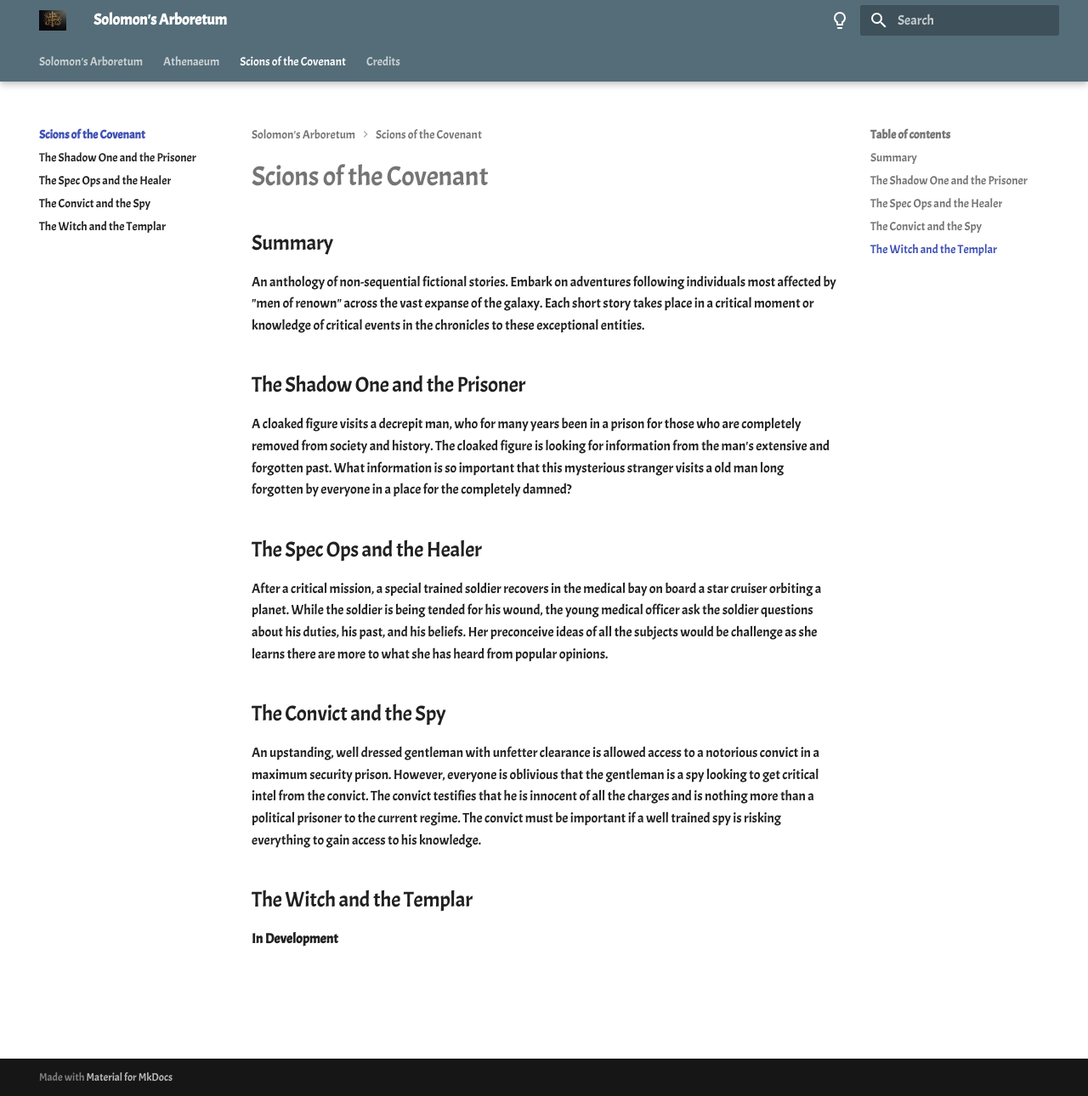
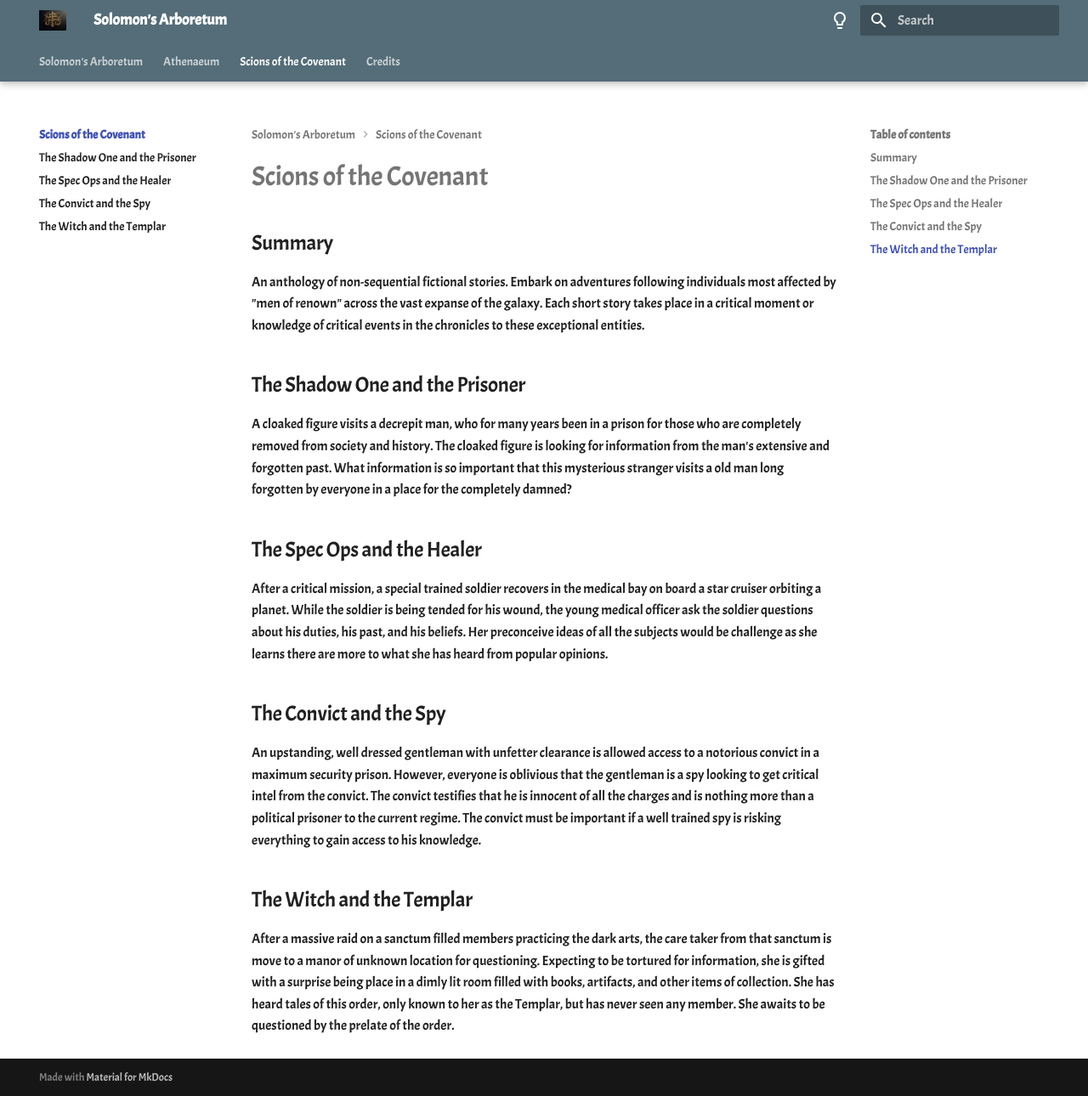
Before and after one commit to gamefreakcabe/solomons-arboretum, an MkDocs documentation site: the page built from docs/sotc/index.md, in a window 1280 px wide and 1290 px high. Shown: the whole window at 85% size. Built offline with MkDocs 1.6.1 and Material for MkDocs 9.7.7, drawn with Linux system fonts in a browser that asks for light colours.

Commit message:
minor changes

```diff
--- a/docs/sotc/index.md
+++ b/docs/sotc/index.md
@@ -18,4 +18,4 @@ An upstanding, well dressed gentleman with unfetter clearance is allowed access
 
 ## The Witch and the Templar
 
-**In Development**
+After a massive raid on a sanctum filled members practicing the dark arts, the care taker from that sanctum is move to a manor of unknown location for questioning. Expecting to be tortured for information, she is gifted with a surprise being place in a dimly lit room filled with books, artifacts, and other items of collection. She has heard tales of this order, only known to her as the Templar, but has never seen any member. She awaits to be questioned by the prelate of the order.
```
Also changed, not shown: docs/sotc/convict-spy.md (+3 -3 lines), docs/sotc/witch-templar.md (+4 -4 lines).
